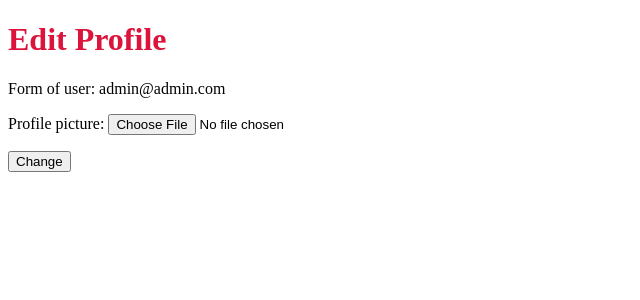
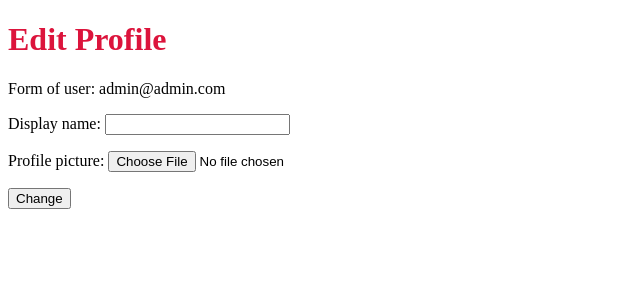
Before and after one commit to james-menzies/secret_santa, a Django app: page /users/me/edit/ in a window 1280 px wide. Shown: the part 62-362 px from the top of the page, without its empty margins (0-640 px from the left). Run offline with Django 3.2, Linux system fonts and the light colour scheme; a user stored in the database is signed in.

Commit message:
profile now has basic editing capability

```diff
--- a/secret_santa/users/forms.py
+++ b/secret_santa/users/forms.py
@@ -9,7 +9,8 @@ class UserRegistrationForm(UserCreationForm):
         model = CustomUser
         fields = ['email', 'profile_picture']
 
+
 class UserEditForm(ModelForm):
     class Meta:
         model = CustomUser
-        fields = ['profile_picture']
+        fields = ['display_name', 'profile_picture', ]
--- a/secret_santa/users/models.py
+++ b/secret_santa/users/models.py
@@ -32,9 +32,10 @@ class CustomUser(AbstractUser):
     username = None
     email = models.EmailField("email", unique=True)
     profile_picture = models.ImageField(upload_to='profiles', null=True, blank=True)
+    display_name = models.CharField(max_length=20)
 
     USERNAME_FIELD = 'email'
-    REQUIRED_FIELDS = []
+    REQUIRED_FIELDS = ['display_name']
 
     objects = CustomUserManager()
 
--- a/secret_santa/users/templates/users/edit_profile.html
+++ b/secret_santa/users/templates/users/edit_profile.html
@@ -3,7 +3,7 @@
 {% block content %}
     <h1>Edit Profile</h1>
     <p>Form of user: {{ user.email }}</p>
-    <form action="" method="post">
+    <form action="" method="post" enctype="multipart/form-data">
         {% csrf_token %}
         {{ form.as_p }}
         <input type="submit" value="Change">
--- a/secret_santa/users/templates/users/profile.html
+++ b/secret_santa/users/templates/users/profile.html
@@ -2,7 +2,8 @@
 {% load static %}
 
 {% block content %}
-    <p>Profile of {{ user.email }}</p>
+    <p>Profile of {{ user.display_name }}</p>
+    <p>Email: {{ user.email }}</p>
     {% if user.profile_picture %}
     <div>
         <img src="{{ user.profile_picture.url }}" alt="">
--- a/secret_santa/users/views.py
+++ b/secret_santa/users/views.py
@@ -45,7 +45,7 @@ def register(request):
 @login_required
 def edit_profile(request):
     if request.method == 'POST':
-        form = UserEditForm(data=request.POST, instance=request.user)
+        form = UserEditForm(data=request.POST, files=request.FILES, instance=request.user)
         if form.is_valid():
             form.save()
             return redirect('profile')
```
Also changed, not shown: secret_santa/users/admin.py (+7 -1 lines), secret_santa/users/migrations/0007_customuser_display_name.py (added).
